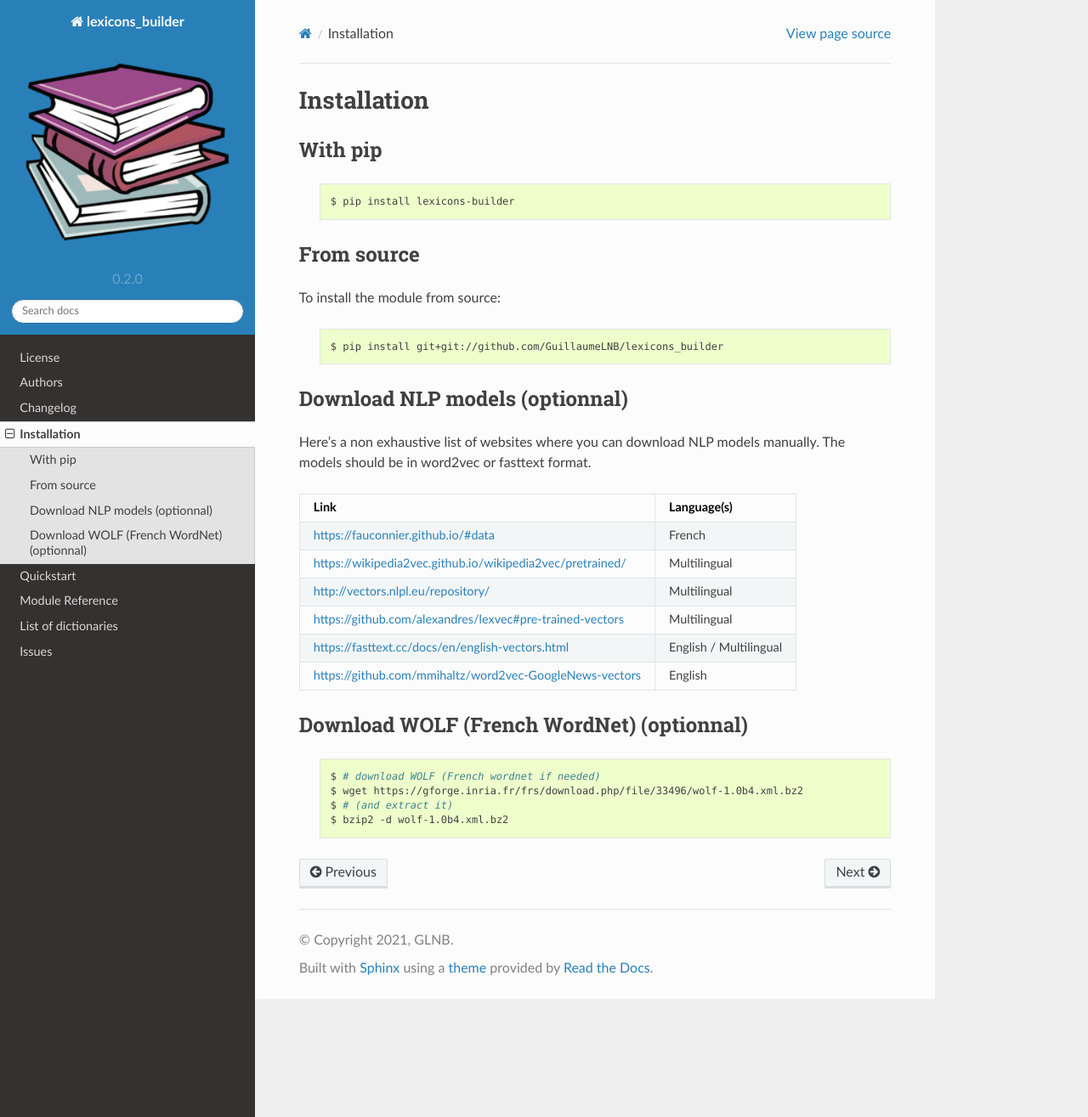
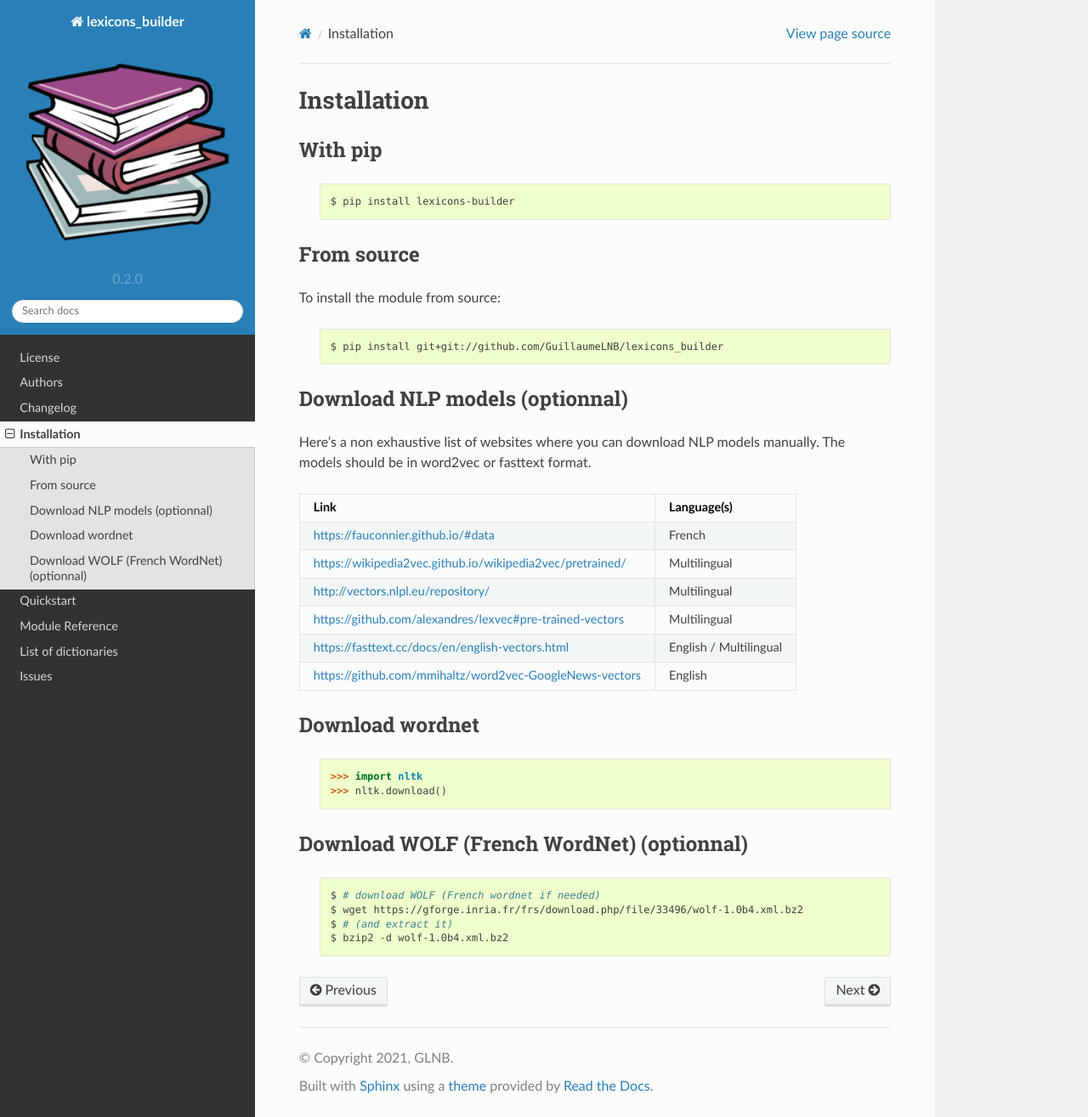
Before and after one commit to GuillaumeLNB/lexicons_builder, a Sphinx documentation site: the page built from docs/installation.rst, in a window 1280 px wide and 1315 px high. Shown: the whole window at 85% size. Built offline with Sphinx 7.4.7 and the Read the Docs theme 2.0.0, drawn with Linux system fonts in a browser that asks for light colours; the version number is read from the project's files by our own code.

Commit message:
updated doc

```diff
--- a/README.rst
+++ b/README.rst
@@ -83,6 +83,14 @@ The models should be in word2vec or fasttext format.
 +-----------------------------------------------------------+------------------------+
 | https://github.com/mmihaltz/word2vec-GoogleNews-vectors   | English                |
 +-----------------------------------------------------------+------------------------+
+
+Download wordnet
+~~~~~~~~~~~~~~~~
+
+    .. code:: python
+
+        >>> import nltk
+        >>> nltk.download()
 
 
 Download WOLF (French WordNet) (optionnal)
--- a/docs/installation.rst
+++ b/docs/installation.rst
@@ -38,6 +38,14 @@ The models should be in word2vec or fasttext format.
 | https://github.com/mmihaltz/word2vec-GoogleNews-vectors   | English                |
 +-----------------------------------------------------------+------------------------+
 
+Download wordnet
+~~~~~~~~~~~~~~~~
+
+    .. code:: python
+
+        >>> import nltk
+        >>> nltk.download()
+
 
 Download WOLF (French WordNet) (optionnal)
 ~~~~~~~~~~~~~~~~~~~~~~~~~~~~~~~~~~~~~~~~~~
```
